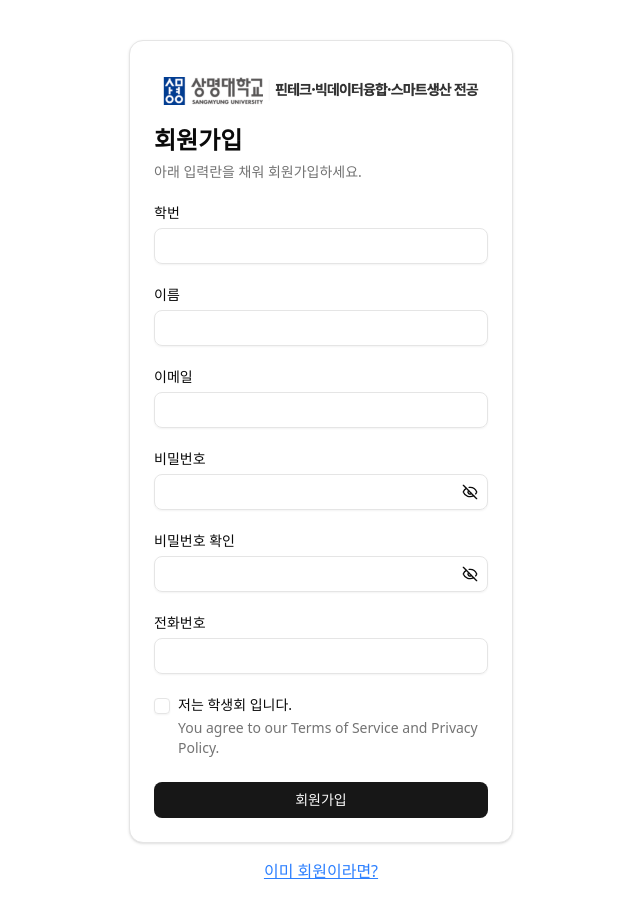
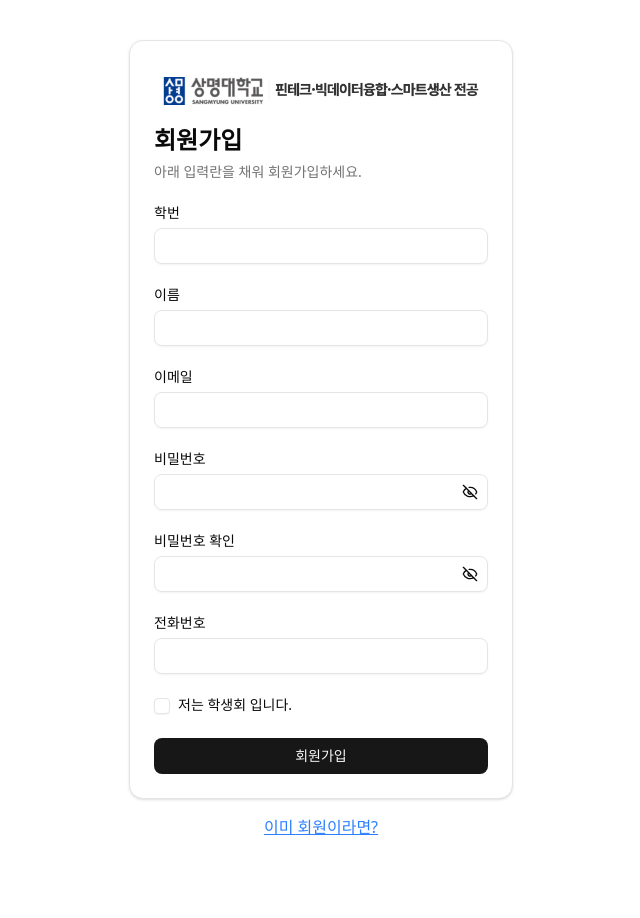
Before and after one commit to HoonilP/nextjs-pwa-fcm, a Next.js app: page /signup in a window 1280 px wide. Shown: the top 918 px of the page, without its empty margins (319-959 px from the left). After the commit the page ends 879 px from the top, so only its background shows below. Built offline with nearby package versions, Linux system fonts and the light colour scheme.

Commit message:
Refactor: Demo UI

```diff
--- a/src/actions/auth.action.ts
+++ b/src/actions/auth.action.ts
@@ -141,6 +141,7 @@ export async function signup(_: unknown, formData: FormData): Promise<serverActi
         }),
     });
 
+    console.log(`채팅 회원가입: ${await sendbirdResponse.text()}`)
     if (!sendbirdResponse.ok) {
         console.log('채팅 회원가입에 실패');
         return {
--- a/src/app/signup/form.tsx
+++ b/src/app/signup/form.tsx
@@ -75,9 +75,6 @@ export function SignUpForm() {
                             <label className="text-sm font-medium leading-none peer-disabled:cursor-not-allowed peer-disabled:opacity-70">
                                 저는 학생회 입니다.
                             </label>
-                            <p className="text-sm text-muted-foreground">
-                                You agree to our Terms of Service and Privacy Policy.
-                            </p>
                         </div>
                     </div>
                 </div>
```
